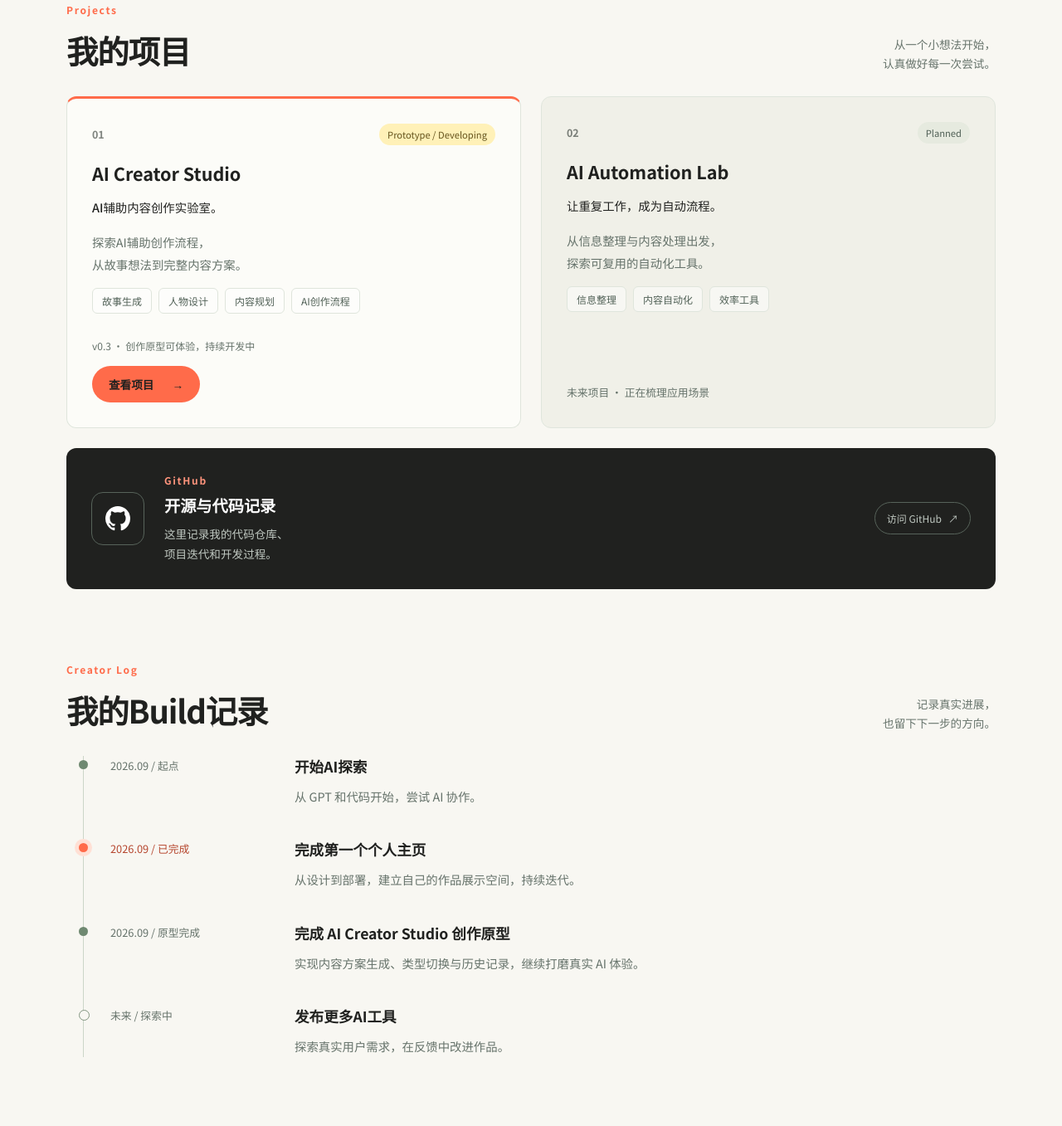
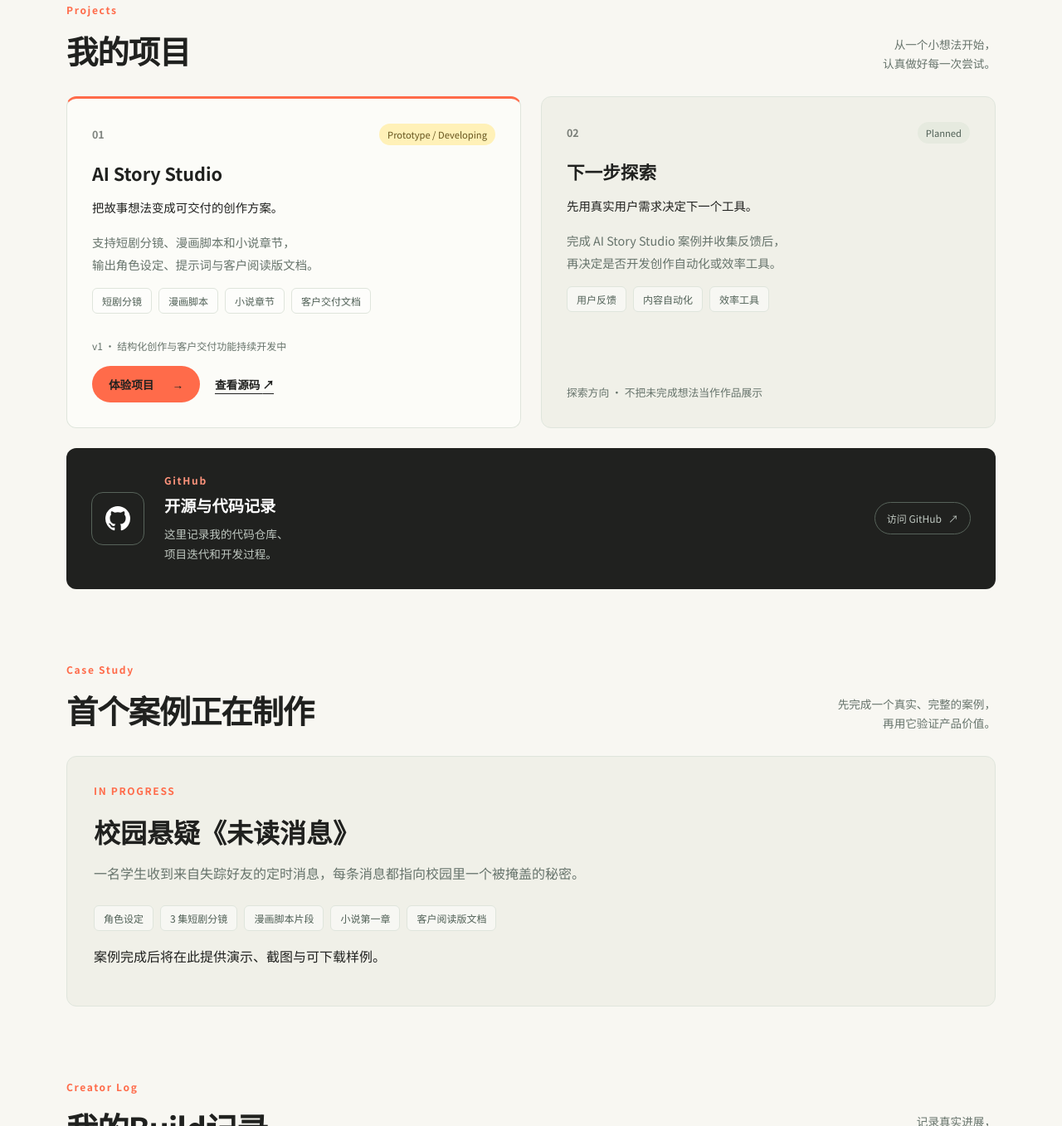
Before and after one commit to niccjie/ai-first-project, a plain HTML site: page index.html in a window 1280 px wide. Shown: the part 1443-2800 px from the top of the page at 83% size. Drawn offline with Linux system fonts and the light colour scheme.

Commit message:
feat: reposition homepage as story studio portfolio

```diff
--- a/index.html
+++ b/index.html
@@ -3,8 +3,8 @@
 <head>
   <meta charset="UTF-8">
   <meta name="viewport" content="width=device-width, initial-scale=1.0">
-  <meta name="description" content="niccjie 的 AI 产品创造者工作台。使用 GPT、Codex 和前端技术，把想法变成真实可运行的工具。探索 AI 产品、内容创作与自动化。">
-  <title>niccjie · AI Creator — AI 产品创造者工作台</title>
+  <meta name="description" content="niccjie 的 AI 创作工具作品集。使用 DeepSeek、Codex 与前端技术，把故事想法整理成短剧分镜、漫画脚本和小说章节。">
+  <title>niccjie · AI Story Studio — AI 创作工具作品集</title>
   <link rel="stylesheet" href="style.css">
 </head>
 <body class="creator-home">
@@ -14,7 +14,7 @@
       <div class="nav-links">
         <a class="active" href="#home" aria-current="location">首页</a>
         <a href="#about">关于</a><a href="#tech-stack">技术栈</a>
-        <a href="#projects">项目</a>
+        <a href="#projects">项目</a><a href="#case-study">案例</a>
         <a href="#timeline">成长记录</a><a href="#contact">联系</a>
       </div>
     </nav>
@@ -25,7 +25,7 @@
       <div class="hero-copy">
       <p class="eyebrow">AI Creator</p>
       <h1 id="page-title">我是 niccjie，<br>一个 <span>AI 创作者</span></h1>
-      <p class="intro-text">探索 AI 应用与智能创作工具，<br>让创意走出想法，成为可体验的产品。</p>
+      <p class="intro-text">大二学生，正在用 AI 创作工具，<br>把故事想法变成可交付的内容方案。</p>
       <div class="hero-actions">
         <a class="primary-link" href="#projects">查看我的作品 <span aria-hidden="true">→</span></a>
         <a class="secondary-link" href="https://github.com/niccjie" target="_blank" rel="noopener noreferrer">访问 GitHub <span aria-hidden="true">→</span><span class="sr-only">（新窗口打开）</span></a>
@@ -34,10 +34,10 @@
       </div>
       <aside class="creator-status" aria-labelledby="status-title">
         <div class="status-topline"><p class="eyebrow">CURRENT STATUS</p><span class="live-dot" aria-hidden="true"></span></div>
-        <p class="status-label">Building</p><h2 id="status-title">AI Creator<br>Studio<span>.</span></h2>
+        <p class="status-label">Building</p><h2 id="status-title">AI Story<br>Studio<span>.</span></h2>
         <dl class="status-fields">
-          <div><dt>Projects</dt><dd>2 Completed<small class="status-context">个人主页与创作原型已完成，持续迭代中。</small></dd></div>
-          <div><dt>Focus</dt><dd><ul class="skill-tags"><li>AI Applications</li><li>Creative Tools</li></ul></dd></div>
+          <div><dt>Core Project</dt><dd>1 Active Build<small class="status-context">短剧、漫画、小说创作工具持续开发中。</small></dd></div>
+          <div><dt>Focus</dt><dd><ul class="skill-tags"><li>Story Planning</li><li>Creative Tools</li></ul></dd></div>
         </dl>
       </aside>
     </section>
@@ -67,20 +67,20 @@
       <div class="projects-grid curated-projects">
         <article class="project-card core-project">
           <div class="project-meta"><span class="card-number">01</span><span class="status-tag status-developing">Prototype / Developing</span></div>
-          <h3>AI Creator Studio</h3>
-          <p class="project-intro">AI辅助内容创作实验室。</p>
-          <p>探索AI辅助创作流程，<br>从故事想法到完整内容方案。</p>
-          <ul class="skill-tags" aria-label="创作能力"><li>故事生成</li><li>人物设计</li><li>内容规划</li><li>AI创作流程</li></ul>
-          <p class="demo-caption">v0.3 · 创作原型可体验，持续开发中</p>
-          <a class="primary-link" href="ai-story-studio/index.html">查看项目 <span aria-hidden="true">→</span></a>
+          <h3>AI Story Studio</h3>
+          <p class="project-intro">把故事想法变成可交付的创作方案。</p>
+          <p>支持短剧分镜、漫画脚本和小说章节，<br>输出角色设定、提示词与客户阅读版文档。</p>
+          <ul class="skill-tags" aria-label="创作能力"><li>短剧分镜</li><li>漫画脚本</li><li>小说章节</li><li>客户交付文档</li></ul>
+          <p class="demo-caption">v1 · 结构化创作与客户交付功能持续开发中</p>
+          <div class="project-actions"><a class="primary-link" href="ai-story-studio/index.html">体验项目 <span aria-hidden="true">→</span></a><a class="text-link" href="https://github.com/niccjie/ai-first-project" target="_blank" rel="noopener noreferrer">查看源码 <span aria-hidden="true">↗</span><span class="sr-only">（新窗口打开）</span></a></div>
         </article>
         <article class="project-card planned-project">
           <div class="project-meta"><span class="card-number">02</span><span class="status-tag status-planned">Planned</span></div>
-          <h3>AI Automation Lab</h3>
-          <p class="project-intro">让重复工作，成为自动流程。</p>
-          <p>从信息整理与内容处理出发，<br>探索可复用的自动化工具。</p>
-          <ul class="skill-tags" aria-label="计划方向"><li>信息整理</li><li>内容自动化</li><li>效率工具</li></ul>
-          <p class="planned-note">未来项目 · 正在梳理应用场景</p>
+          <h3>下一步探索</h3>
+          <p class="project-intro">先用真实用户需求决定下一个工具。</p>
+          <p>完成 AI Story Studio 案例并收集反馈后，<br>再决定是否开发创作自动化或效率工具。</p>
+          <ul class="skill-tags" aria-label="计划方向"><li>用户反馈</li><li>内容自动化</li><li>效率工具</li></ul>
+          <p class="planned-note">探索方向 · 不把未完成想法当作作品展示</p>
         </article>
       </div>
       <article class="github-card" aria-labelledby="github-title">
@@ -90,19 +90,31 @@
       </article>
     </section>
 
+    <section class="case-section" id="case-study" aria-labelledby="case-title">
+      <div class="section-heading"><div><p class="eyebrow">Case Study</p><h2 id="case-title">首个案例正在制作</h2></div><p class="section-note">先完成一个真实、完整的案例，<br>再用它验证产品价值。</p></div>
+      <article class="case-card">
+        <p class="eyebrow">IN PROGRESS</p>
+        <h3>校园悬疑《未读消息》</h3>
+        <p>一名学生收到来自失踪好友的定时消息，每条消息都指向校园里一个被掩盖的秘密。</p>
+        <ul class="skill-tags" aria-label="案例交付内容"><li>角色设定</li><li>3 集短剧分镜</li><li>漫画脚本片段</li><li>小说第一章</li><li>客户阅读版文档</li></ul>
+        <p class="demo-caption">案例完成后将在此提供演示、截图与可下载样例。</p>
+      </article>
+    </section>
+
     <section class="timeline-section" id="timeline" aria-labelledby="timeline-title">
       <div class="section-heading"><div><p class="eyebrow">Creator Log</p><h2 id="timeline-title">我的Build记录</h2></div><p class="section-note">记录真实进展，<br>也留下下一步的方向。</p></div>
       <ol class="timeline">
         <li><time class="timeline-stage" datetime="2026-09">2026.09 / 起点</time><div><h3>开始AI探索</h3><p>从 GPT 和代码开始，尝试 AI 协作。</p></div></li>
-        <li class="timeline-current"><time class="timeline-stage" datetime="2026-09">2026.09 / 已完成</time><div><h3>完成第一个个人主页</h3><p>从设计到部署，建立自己的作品展示空间，持续迭代。</p></div></li>
-        <li><time class="timeline-stage" datetime="2026-09">2026.09 / 原型完成</time><div><h3>完成 AI Creator Studio 创作原型</h3><p>实现内容方案生成、类型切换与历史记录，继续打磨真实 AI 体验。</p></div></li>
-        <li class="timeline-future"><span class="timeline-stage">未来 / 探索中</span><div><h3>发布更多AI工具</h3><p>探索真实用户需求，在反馈中改进作品。</p></div></li>
+        <li><time class="timeline-stage" datetime="2026-09">2026.09 / 作品集</time><div><h3>完成第一个个人主页</h3><p>从设计到部署，建立自己的作品展示空间。</p></div></li>
+        <li><time class="timeline-stage" datetime="2026-09">2026.09 / 核心功能</time><div><h3>完成 AI Story Studio 创作原型</h3><p>支持短剧、漫画、小说三种模式，以及结构化生产包与客户阅读版导出。</p></div></li>
+        <li class="timeline-current"><time class="timeline-stage" datetime="2026-09">2026.09 / 当前</time><div><h3>制作第一个完整案例</h3><p>用 3 集校园悬疑案例验证产品交付能力，收集首批用户反馈。</p></div></li>
+        <li class="timeline-future"><span class="timeline-stage">下一步 / 验证需求</span><div><h3>寻找试用用户</h3><p>用真实反馈决定下一轮功能，而不是盲目增加复杂功能。</p></div></li>
       </ol>
     </section>
 
     <section class="contact-section" id="contact" aria-labelledby="contact-title">
       <h2 id="contact-title">Contact</h2>
-      <p class="contact-description">一起探索 AI 创作与产品想法。</p>
+      <p class="contact-description">有故事想做成短剧、漫画或小说？欢迎交流创作想法与 AI 工具需求。</p>
       <a class="contact-link" href="mailto:niccjie@gmail.com">niccjie@gmail.com <span aria-hidden="true">↗</span></a>
     </section>
   </main>
--- a/style.css
+++ b/style.css
@@ -667,9 +667,16 @@ a:focus-visible, button:focus-visible { outline: 3px solid #c64c31; outline-offs
 .curated-projects .project-intro { color: var(--ink); font-weight: 500; }
 .curated-projects .primary-link { margin-top: auto; padding: 12px 20px; font-size: .85rem; }
 .curated-projects .planned-note { margin-top: auto; margin-bottom: 0; padding-top: 20px; font-size: .8rem; }
+.project-actions { display: flex; flex-wrap: wrap; align-items: center; gap: 18px; margin-top: auto; }
+.project-actions .primary-link { margin-top: 0; }
+.case-card { padding: 32px; border: 1px solid var(--line); border-radius: 12px; background: #f0f0e8; }
+.case-card h3 { margin: 12px 0; font-size: clamp(1.4rem, 3vw, 2rem); }
+.case-card > p:not(.eyebrow):not(.demo-caption) { max-width: 680px; color: var(--muted); line-height: 1.9; }
+.case-card .skill-tags { margin: 24px 0 18px; }
 @media (max-width: 700px) {
   .about-summary { grid-template-columns: 1fr; gap: 20px; padding: 24px; }
   .curated-projects > .project-card { padding: 24px; }
+  .case-card { padding: 24px; }
 }
 .creator-home main > section + section { margin-top: 88px; }
 .creator-home .intro { grid-template-columns: minmax(0, 1fr) 350px; gap: 64px; }
```
